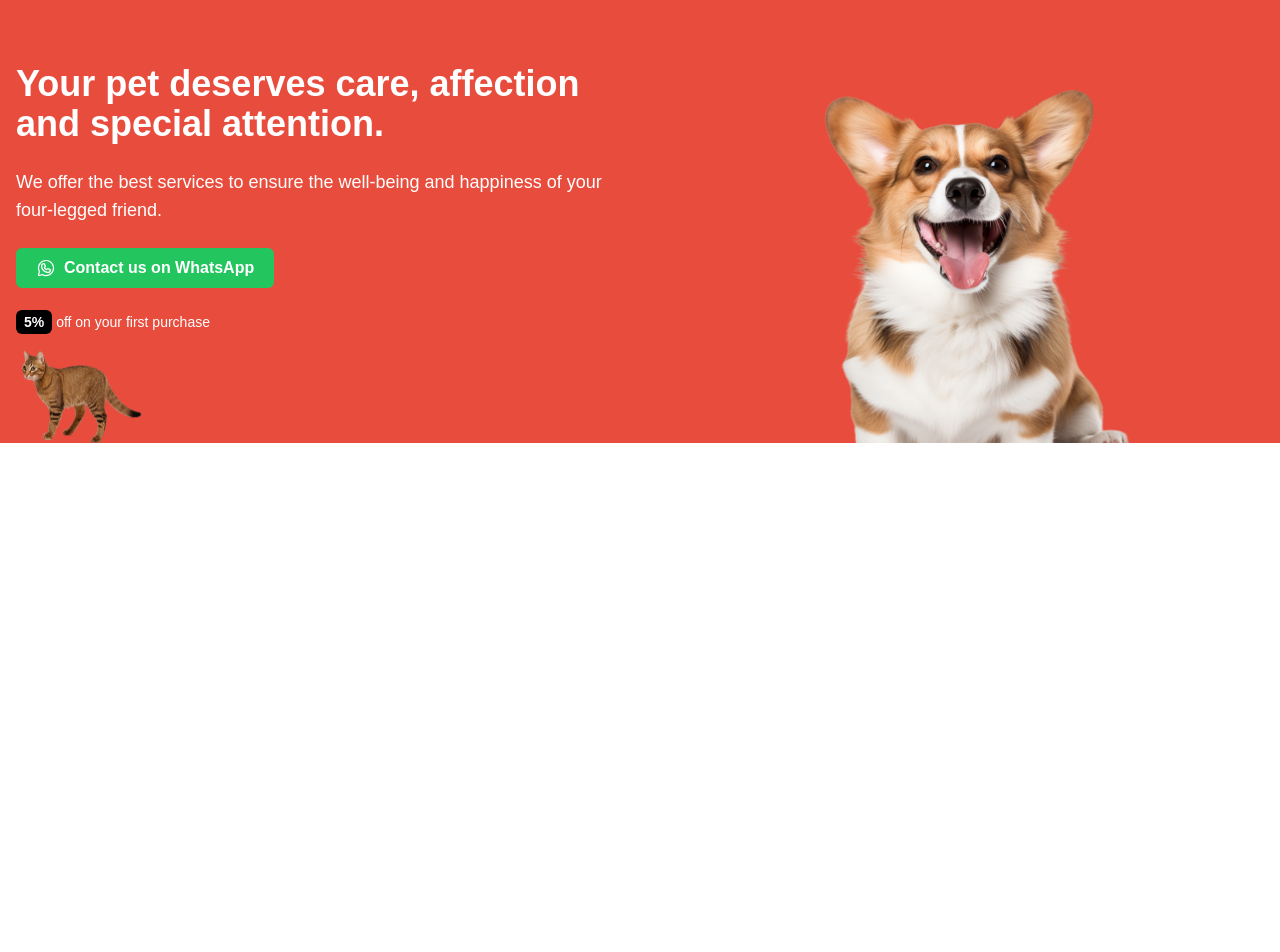
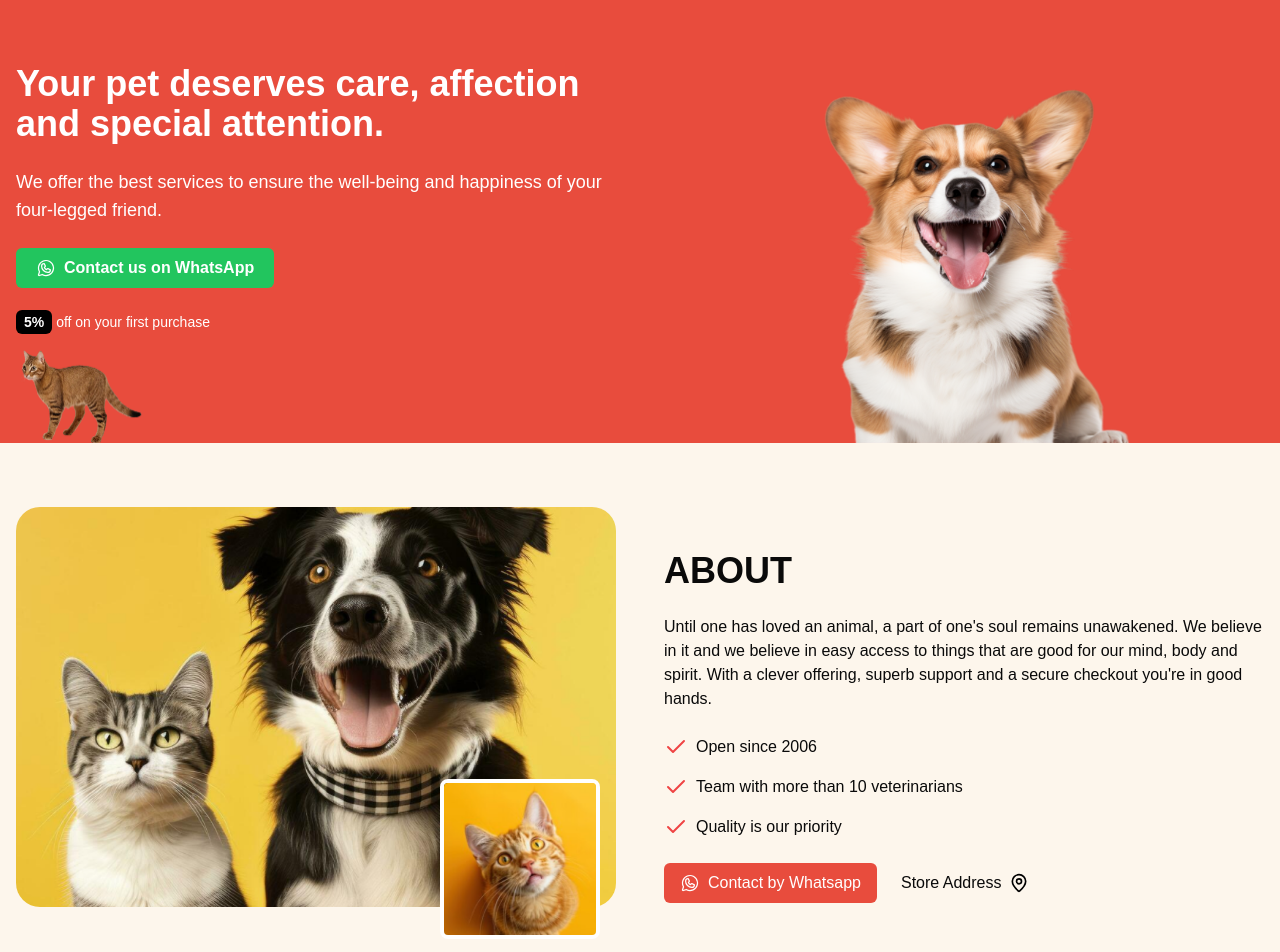
Before and after one commit to ViniciusDevAssis/next-landingpage, a Next.js app: page / in a window 1280 px wide. Shown: the top 952 px of the page. Before the commit the page ends 800 px from the top, so only its background shows below. Built offline with nearby package versions, Linux system fonts and the light colour scheme.

Commit message:
About section finished (still without animations)

```diff
--- /dev/null
+++ b/src/app/_components/about.tsx
@@ -0,0 +1,77 @@
+import Image from "next/image";
+import about1Img from "../../../public/about-1.png";
+import about2Img from "../../../public/about-2.png";
+import { Check, MapPin } from "lucide-react";
+import { WhatsappLogo } from "@phosphor-icons/react/dist/ssr";
+
+export function About() {
+  return (
+    <section className="bg-lp_yellow_light py-16">
+      <div className="container px-4 mx-auto">
+        <div className="grid grid-cols-1 lg:grid-cols-2 gap-12 items-center">
+          <div className="relative">
+            <div className="relative w-full h-[400px] rounded-3xl overflow-hidden">
+              <Image
+                src={about1Img}
+                alt="About photo 1"
+                fill
+                quality={100}
+                className="object-cover hover:scale-110 duration-300"
+                priority
+              />
+            </div>
+            <div className="absolute w-40 h-40 right-4 -bottom-8 rounded-lg border-4 overflow-hidden border-white">
+              <Image
+                src={about2Img}
+                alt="About photo 2"
+                fill
+                quality={100}
+                priority
+              />
+            </div>
+          </div>
+          <div className="space-y-6 mt-10">
+            <h2 className="text-4xl font-bold">ABOUT</h2>
+            <p>
+              Until one has loved an animal, a part of one's soul remains
+              unawakened. We believe in it and we believe in easy access to
+              things that are good for our mind, body and spirit. With a clever
+              offering, superb support and a secure checkout you're in good
+              hands.
+            </p>
+            <ul className="space-y-4">
+              <li className="flex items-center gap-2">
+                <Check className="text-red-500" />
+                Open since 2006
+              </li>
+              <li className="flex items-center gap-2">
+                <Check className="text-red-500" />
+                Team with more than 10 veterinarians
+              </li>
+              <li className="flex items-center gap-2">
+                <Check className="text-red-500" />
+                Quality is our priority
+              </li>
+            </ul>
+            <div className="flex gap-2">
+              <a
+                href="#"
+                className="bg-lp_red text-white flex items-center justify-center w-fit gap-2 px-4 py-2 rounded-md"
+              >
+                <WhatsappLogo className="w-5 h-5 text-white" />
+                Contact by Whatsapp
+              </a>
+              <a
+                href="#"
+                className="flex items-center justify-center w-fit gap-2 px-4 py-2 rounded-md"
+              >
+                Store Address
+                <MapPin className="w-5 h-5 text-black" />
+              </a>
+            </div>
+          </div>
+        </div>
+      </div>
+    </section>
+  );
+}
--- a/src/app/page.tsx
+++ b/src/app/page.tsx
@@ -1,9 +1,11 @@
+import { About } from "./_components/about";
 import { Hero } from "./_components/hero";
 
 export default function Home() {
   return (
     <main>
       <Hero/>
+      <About/>
     </main>
   )
 }
--- a/tailwind.config.ts
+++ b/tailwind.config.ts
@@ -50,7 +50,8 @@
   				'4': 'hsl(var(--chart-4))',
   				'5': 'hsl(var(--chart-5))'
   			},
-				lp_red: '#E84C3D'
+				lp_red: '#E84C3D',
+				lp_yellow_light: '#FDF6EC'
   		},
   		borderRadius: {
   			lg: 'var(--radius)',
```
